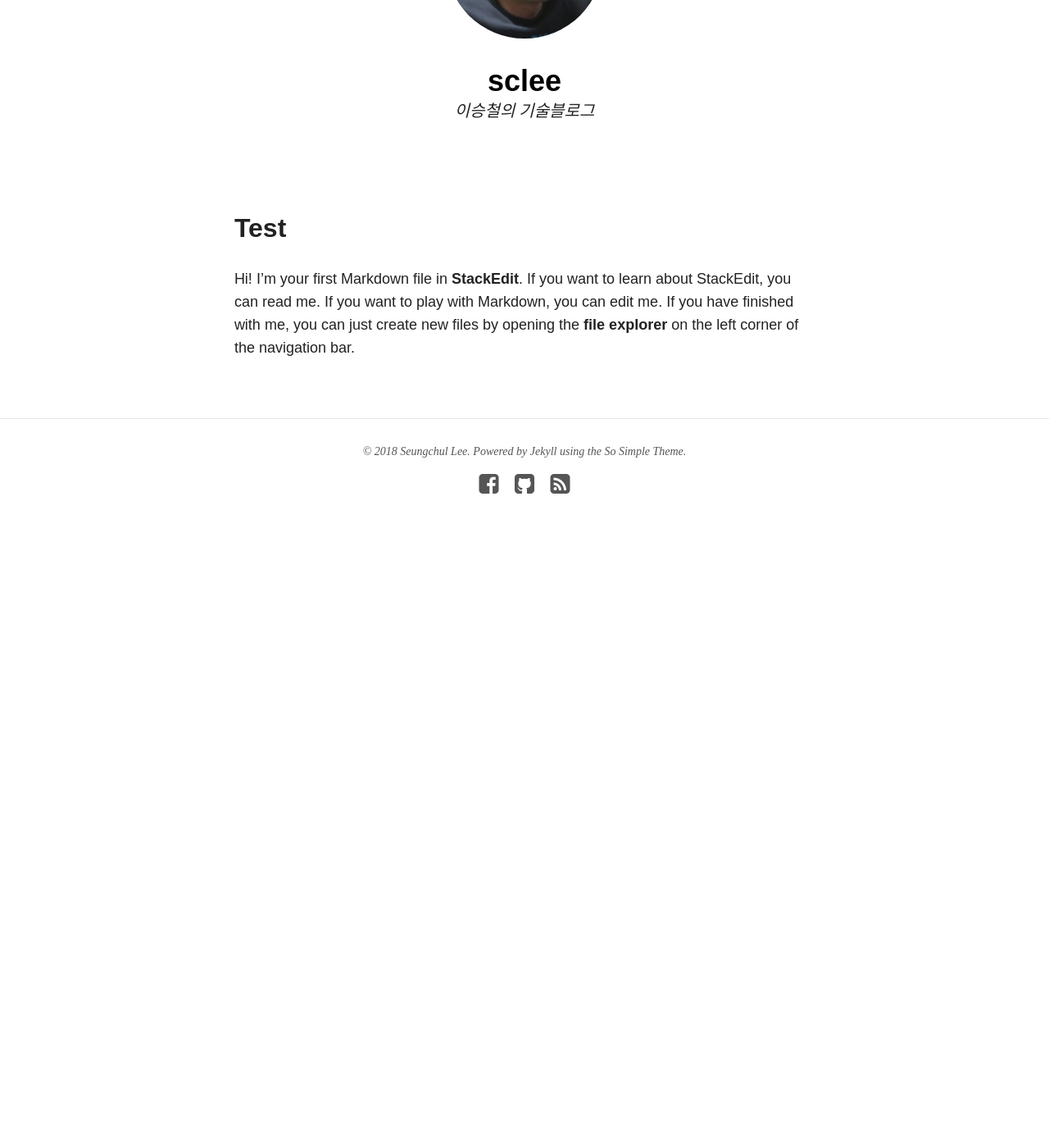
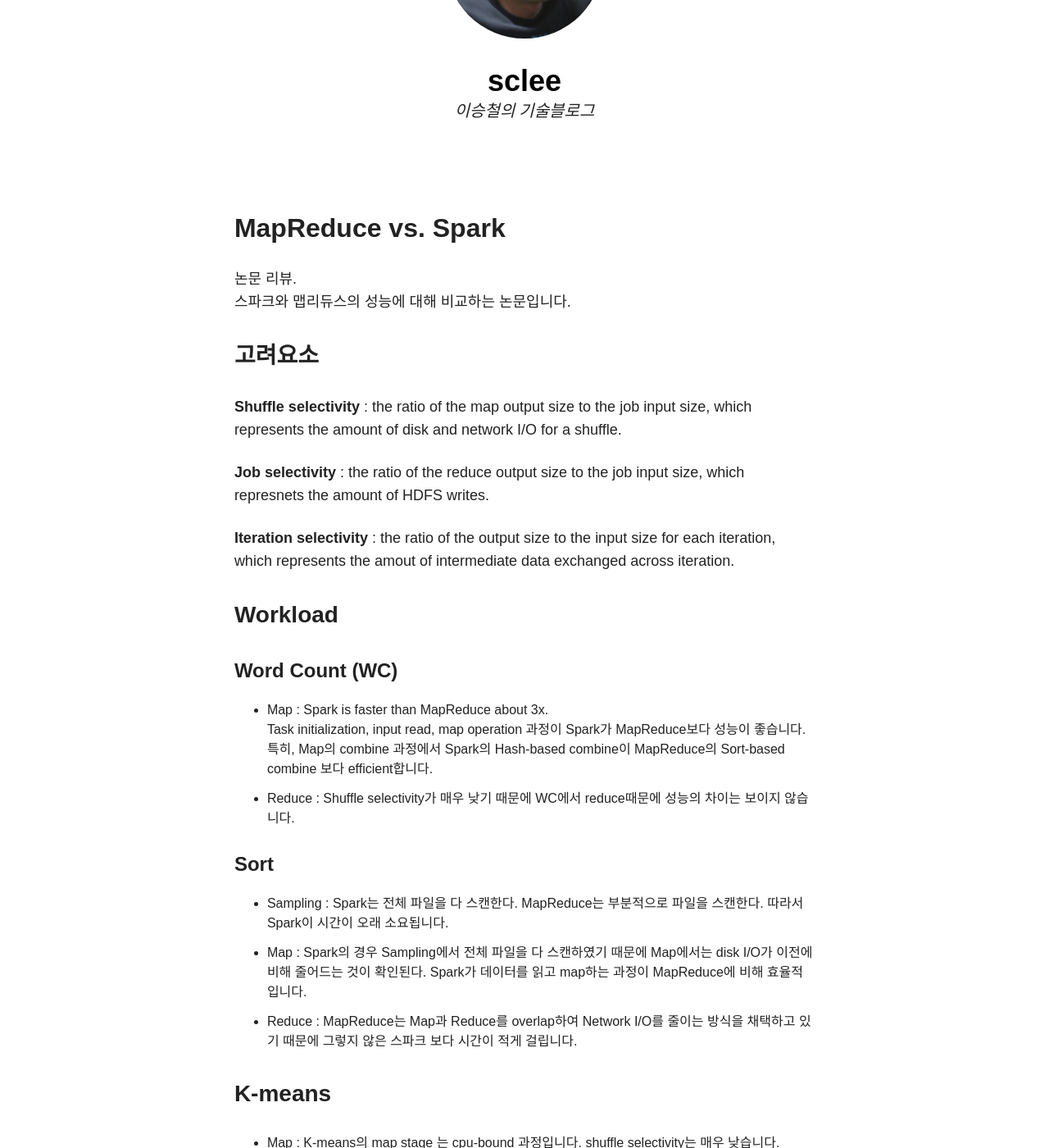
Before and after one commit to sclee01/sclee01.github.io, a Jekyll site: the page built from Welcome file.md, in a window 1280 px wide and 1400 px high, scrolled down 248 px. Shown: the whole window at 82% size. Built offline with Jekyll 4.4.1, drawn with Linux system fonts in a browser that asks for light colours; nearby versions of some CDN libraries; our own code applies the rules of GitHub Pages for plain Markdown files; before the commit the page ends 950 px from its top, so only the background shows below that; some of the changed text lies outside the part shown.

Commit message:
Uploaded by https://stackedit.io/

```diff
--- a/Welcome file.md
+++ b/Welcome file.md
@@ -1,2 +1,29 @@
-<h2 id="test">Test</h2>
-<p>Hi! I’m your first Markdown file in <strong>StackEdit</strong>. If you want to learn about StackEdit, you can read me. If you want to play with Markdown, you can edit me. If you have finished with me, you can just create new files by opening the <strong>file explorer</strong> on the left corner of the navigation bar.</p>
+<h2 id="mapreduce-vs.-spark">MapReduce vs. Spark</h2>
+<p>논문 리뷰.<br>
+스파크와 맵리듀스의 성능에 대해 비교하는 논문입니다.</p>
+<h3 id="고려요소">고려요소</h3>
+<p><strong>Shuffle selectivity</strong> : the ratio of the map output size to the job input size, which represents the amount of disk and network I/O for a shuffle.</p>
+<p><strong>Job selectivity</strong> : the ratio of the reduce output size to the job input size, which represnets the amount of HDFS writes.</p>
+<p><strong>Iteration selectivity</strong> : the ratio of the output size to the input size for each iteration, which represents the amout of intermediate data exchanged across iteration.</p>
+<h3 id="workload">Workload</h3>
+<h4 id="word-count-wc">Word Count (WC)</h4>
+<ul>
+<li>Map : Spark is faster than MapReduce about 3x.<br>
+Task initialization, input read, map operation 과정이 Spark가 MapReduce보다 성능이 좋습니다. 특히, Map의 combine 과정에서 Spark의 Hash-based combine이 MapReduce의 Sort-based combine 보다 efficient합니다.</li>
+<li>Reduce : Shuffle selectivity가 매우 낮기 때문에 WC에서 reduce때문에 성능의 차이는 보이지 않습니다.</li>
+</ul>
+<h4 id="sort">Sort</h4>
+<ul>
+<li>Sampling : Spark는 전체 파일을 다 스캔한다. MapReduce는 부분적으로 파일을 스캔한다. 따라서 Spark이 시간이 오래 소요됩니다.</li>
+<li>Map : Spark의 경우 Sampling에서 전체 파일을 다 스캔하였기 때문에 Map에서는 disk I/O가 이전에 비해 줄어드는 것이 확인된다. Spark가 데이터를 읽고 map하는 과정이 MapReduce에 비해 효율적입니다.</li>
+<li>Reduce : MapReduce는 Map과 Reduce를 overlap하여 Network I/O를 줄이는 방식을 채택하고 있기 때문에 그렇지 않은 스파크 보다 시간이 적게 걸립니다.</li>
+</ul>
+<h3 id="k-means">K-means</h3>
+<ul>
+<li>Map : K-means의 map stage 는 cpu-bound 과정입니다. shuffle selectivity는 매우 낮습니다.  Spark의 in-memory정책 때문에 subsequent iteration부터는 disk I/O가 발생하지 않습니다.</li>
+<li>Reduce : low shuffle selectivity때문에 K-means에서 reduce 과정은 bottleneck이 아닙니다.</li>
+</ul>
+<h4 id="what-is-the-bottleneck-for-k-means">What is the bottleneck for k-means?</h4>
+<ul>
+<li>RDD caching으로 DISK_ONLY를 사용했을 경우, 첫 번째 iteration 이후에 OS buffer cache를 drop시킬때, 그 다음부터는 disk I/O가 많이 발생합니다. 즉, DISK_ONLY를 사용했을 경우, OS buffer cache를 활용한다는 것을 알 수 있습니다. 여기서 disk의 개수가 충분하여 disk-bound가 고려대상이 아닐 경우에는 성능 차이가 발생하지 않습니다.</li>
+</ul>
```
